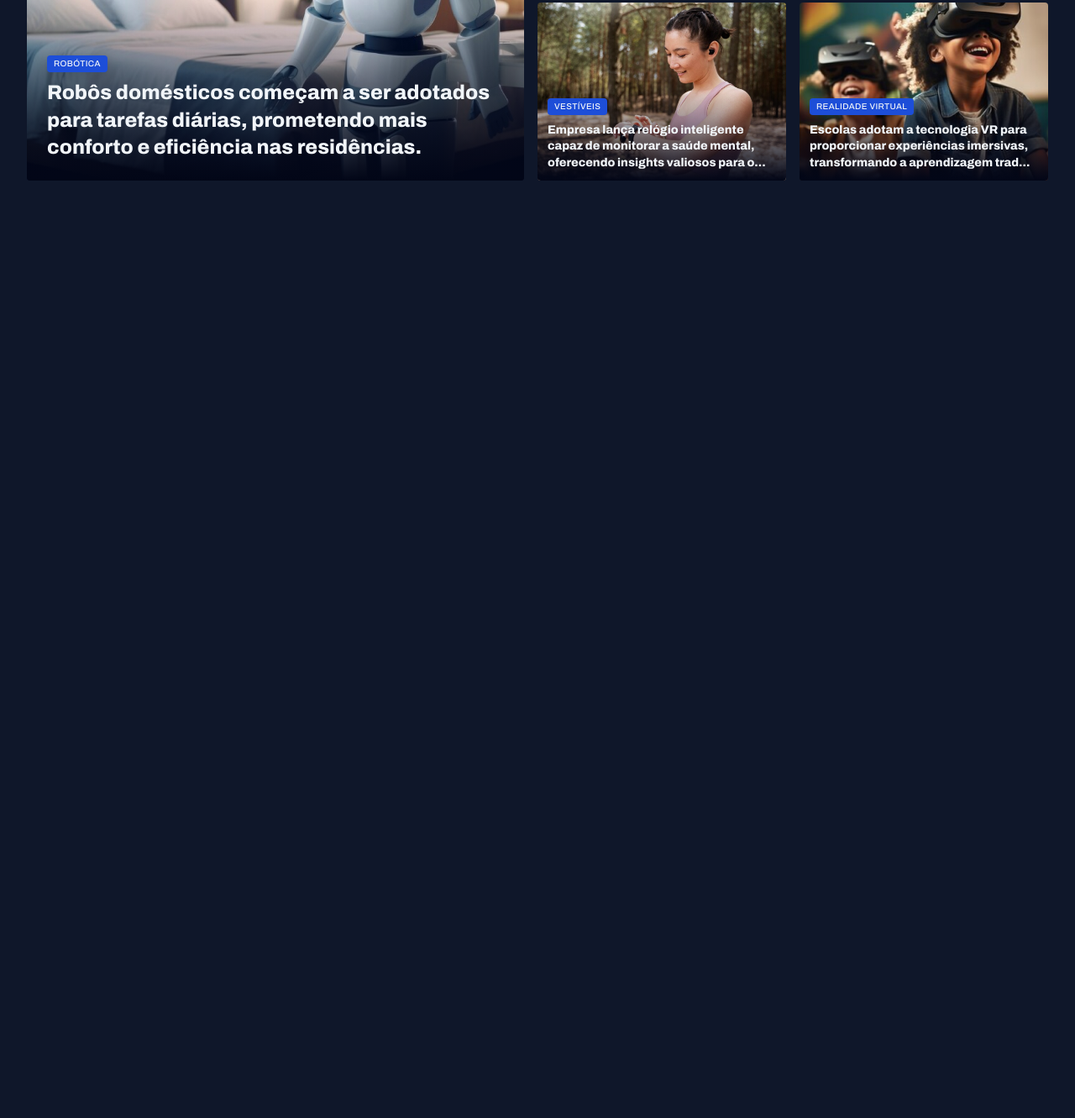
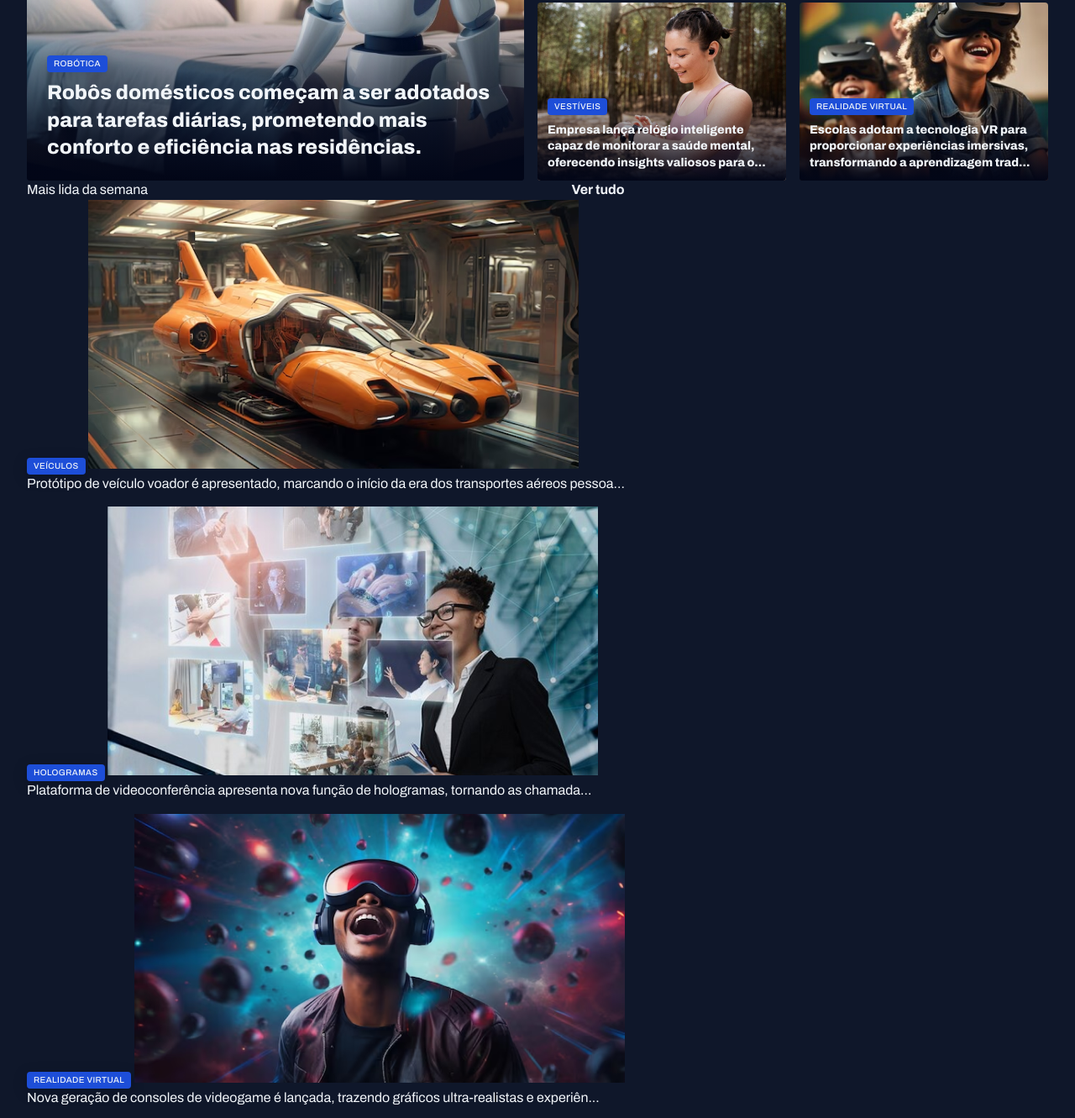
Before and after one commit to FeGonca/portaldenoticias, a plain HTML site: page index.html in a window 1280 px wide. Shown: the part 389-1720 px from the top of the page at 84% size. Before the commit the page ends 800 px from the top, so only its background shows below. Drawn offline with Linux system fonts and the light colour scheme.

Commit message:
Estruturando a seção mais lida da semana

```diff
--- a/index.html
+++ b/index.html
@@ -85,6 +85,38 @@
                 </figure>
             </div>
         </section>
+
+        <section id="weekly">
+            <header class="grid grid-flow-col">
+                <h3>Mais lida da semana</h3>
+                <a href="" class="grid grid-flow-col">
+                    <strong>Ver tudo</strong>
+                    <span></span>
+                </a>
+            </header>
+            <div class="grid gap-16">
+                <figure>
+                    <span class="content-tag">veículos</span>
+                    <img src="assets/images/Image 06.png" alt="Protótipo de veículo voador é apresentado, marcando o início da era dos transportes aéreos pessoais.">
+                    <p>Protótipo de veículo voador é apresentado, marcando o início da era dos transportes aéreos pessoa...</p>
+                </figure>
+                <figure>
+                    <span class="content-tag">hologramas</span>
+                    <img src="assets/images/Image 07.png" alt="Plataforma de videoconferência apresenta nova função de hologramas, tornando as chamadas virtuais mais realistas e envolventes.">
+                    <p>Plataforma de videoconferência apresenta nova função de hologramas, tornando as chamada...</p>
+                </figure>
+                <figure>
+                    <span class="content-tag">realidade virtual</span>
+                    <img src="assets/images/Image 08.png" alt="Nova geração de consoles de videogame é lançada, trazendo gráficos ultra-realistas e experiências de jogo totalmente envolventes.">
+                    <p>Nova geração de consoles de videogame é lançada, trazendo gráficos ultra-realistas e experiên...</p>
+                </figure>
+                <figure>
+                    <span class="content-tag">internet</span>
+                    <img src="assets/images/Image 09.png" alt="Projeto busca oferecer internet de alta velocidade em áreas remotas através de satélites.">
+                    <p>Projeto busca oferecer internet de alta velocidade em áreas remotas através de satélites.</p>
+                </figure>
+            </div>
+        </section>
     </main>
 </body>
 </html>
```
